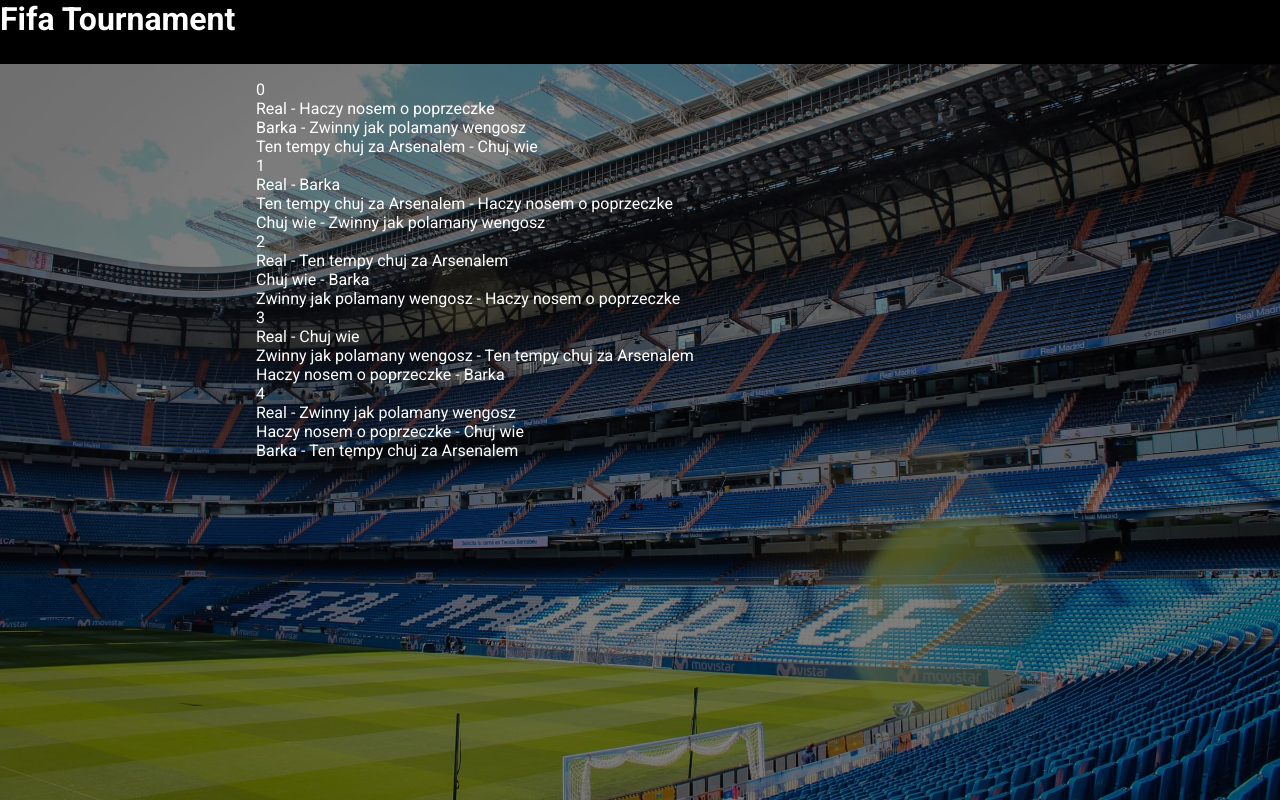
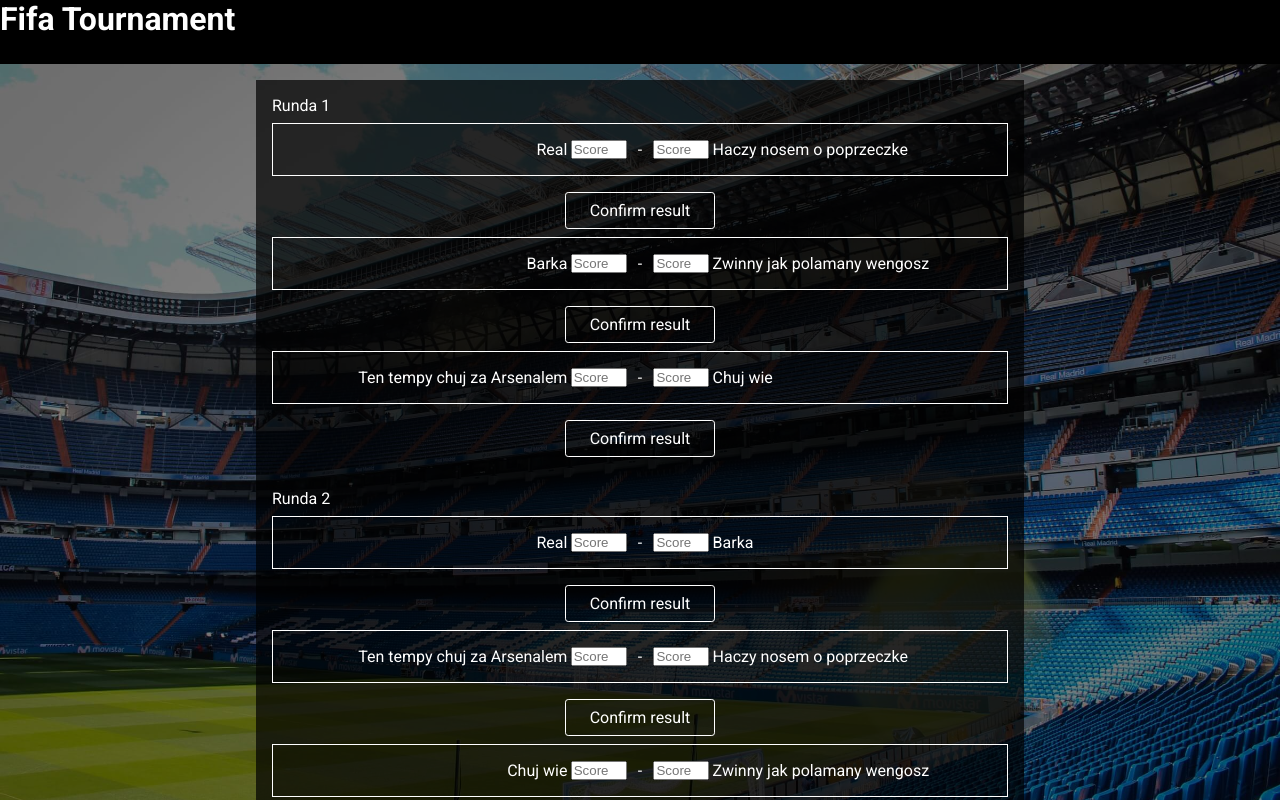
Before and after one commit to grzeniu7/FIFATournament, a Vue app: page /game in a window 1280 px wide. Shown: the top 800 px of the page. Built offline with nearby package versions, Linux system fonts and the light colour scheme.

Commit message:
Added timetable as form for each game

```diff
--- a/src/components/Pages/TheTimetable.vue
+++ b/src/components/Pages/TheTimetable.vue
@@ -1,12 +1,35 @@
 <template>
   <div>
     <!-- <p>{{ players }}</p> -->
-    <div :key="round" v-for="(round, index) in tournamentPairs">
-      <p>{{ index }}</p>
-      <div :key="pair" v-for="pair in tournamentPairs[index]">
-        <p>{{ pair.home.team }} - {{ pair.away.team }}</p>
-      </div>
-    </div>
+    <ul
+      :key="round"
+      v-for="(round, index) in tournamentPairs"
+      class="timetable"
+    >
+      <p>Runda {{ index + 1 }}</p>
+      <li
+        :key="pair"
+        v-for="pair in tournamentPairs[index]"
+        class="timetable__item"
+      >
+        <form class="form" @submit.prevent="clicked">
+          <div class="form__container">
+            <div class="form__item form__item-reversed">
+              <label for="home" class="form__team">{{ pair.home.team }}</label>
+              <input type="number" placeholder="Score" class="form__goals" />
+            </div>
+            <span>-</span>
+            <div class="form__item">
+              <label for="away" class="form__team form__team-reversed">
+                {{ pair.away.team }}</label
+              >
+              <input type="number" placeholder="Score" class="form__goals" />
+            </div>
+          </div>
+          <base-button type="submit">Confirm result</base-button>
+        </form>
+      </li>
+    </ul>
   </div>
 </template>
 
@@ -23,6 +46,10 @@ export default {
     },
   },
   methods: {
+    clicked(event) {
+      console.log(event);
+    },
+
     // showPlayers() {
     //   console.log(this.playersList);
     // },
@@ -68,3 +95,57 @@ export default {
   },
 };
 </script>
+
+<style lang="scss" scoped>
+.timetable {
+  padding: 1rem;
+  background-color: rgba(0, 0, 0, 0.7);
+  &__item {
+    list-style: none;
+  }
+}
+
+.form {
+  // background-color: red;
+  display: flex;
+  justify-content: center;
+  align-items: center;
+  flex-wrap: wrap;
+  //   // width: 100%;
+  &__container {
+    display: flex;
+    justify-content: center;
+    align-items: center;
+    width: 100%;
+    margin-top: 0.5rem;
+    // background-color: pink;
+    padding: 0.5rem;
+    border: 0.1rem solid white;
+  }
+  &__item {
+    display: flex;
+    // justify-content: center;
+    // align-items: center;
+    flex: 1 50%;
+    padding: 0.5rem 0.5rem;
+    &-reversed {
+      justify-content: flex-end;
+    }
+  }
+  &__team {
+    // flex: ;
+    // background-color: blue;
+    &-reversed {
+      order: 1;
+    }
+  }
+  &__goals {
+    // max-width: 5rem;
+    padding: 0;
+    margin: 0 0.2rem;
+    width: 3.5rem;
+    text-align: center;
+    // flex: 0 1 auto;
+  }
+}
+</style>
```
